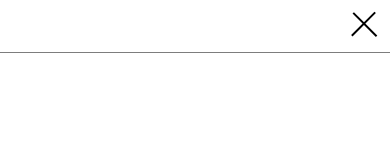
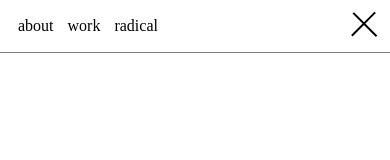
Before and after one commit to adamShaleen/portfolio4, a website: page public/index.html in a window 390 px wide. Both pictures are taken after a click on the element 363 px from the left and 26 px from the top of the page. Drawn offline with nearby package versions, Linux system fonts and the light colour scheme.

Commit message:
fixed mobileNavTitle transition

```diff
--- a/public/index.html
+++ b/public/index.html
@@ -14,9 +14,9 @@
             <div id="mobileNavBar">
 
                 <div class="mobileNavTitles">
-                    <span>about</span>
-                    <span>work</span>
-                    <span>radical</span>
+                    <span id="mobileAbout">about</span>
+                    <span id="mobileWork">work</span>
+                    <span id="mobileRadical">radical</span>
                 </div>
 
                 <div class="menuIcon">
--- a/public/js/navBar.js
+++ b/public/js/navBar.js
@@ -1,6 +1,6 @@
 $(document).ready(function() {
     $(".menuIcon").click(function() {
-        $(this).toggleClass("openMenu");
+        $(".menuIcon").toggleClass("openMenu");
         $(".mobileNavTitles").toggleClass("openMenu");
     });
 });
--- a/public/scripts.js
+++ b/public/scripts.js
@@ -38,7 +38,7 @@
 
 $(document).ready(function () {
     $(".menuIcon").click(function () {
-        $(this).toggleClass("openMenu");
+        $(".menuIcon").toggleClass("openMenu");
         $(".mobileNavTitles").toggleClass("openMenu");
     });
 });
--- a/public/style.css
+++ b/public/style.css
@@ -9,14 +9,20 @@
   border-bottom: 1px solid #7d7d7d; }
 
 .mobileNavTitles {
-  margin: 8px;
+  margin: 8px; }
+
+#mobileAbout, #mobileWork, #mobileRadical {
+  margin-right: 10px;
   opacity: 0;
   transition: .3s ease-in-out; }
 
-.mobileNavTitles span {
-  margin-right: 10px; }
+.openMenu #mobileAbout {
+  opacity: 1; }
 
-.openMenu .mobileNavTitles {
+.openMenu #mobileWork {
+  opacity: 1; }
+
+.openMenu #mobileRadical {
   opacity: 1; }
 
 .menuIcon {
--- a/public/style/navBar.sass
+++ b/public/style/navBar.sass
@@ -10,13 +10,19 @@
 
 .mobileNavTitles
     margin: 8px
+
+#mobileAbout, #mobileWork, #mobileRadical
+    margin-right: 10px
     opacity: 0
     transition: .3s ease-in-out
 
-.mobileNavTitles span
-    margin-right: 10px
+.openMenu #mobileAbout
+    opacity: 1
 
-.openMenu .mobileNavTitles
+.openMenu #mobileWork
+    opacity: 1
+
+.openMenu #mobileRadical
     opacity: 1
 
 .menuIcon
```
